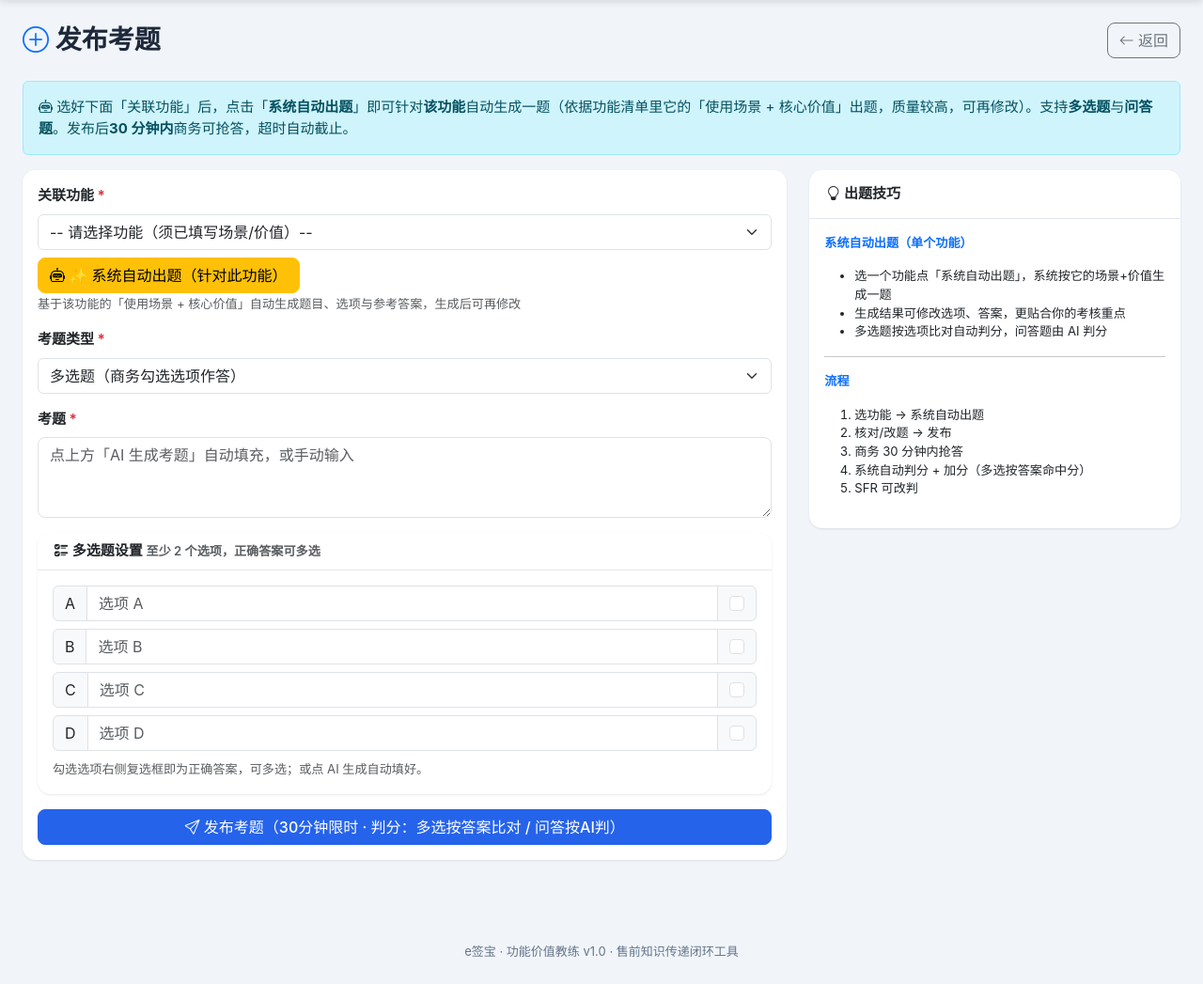
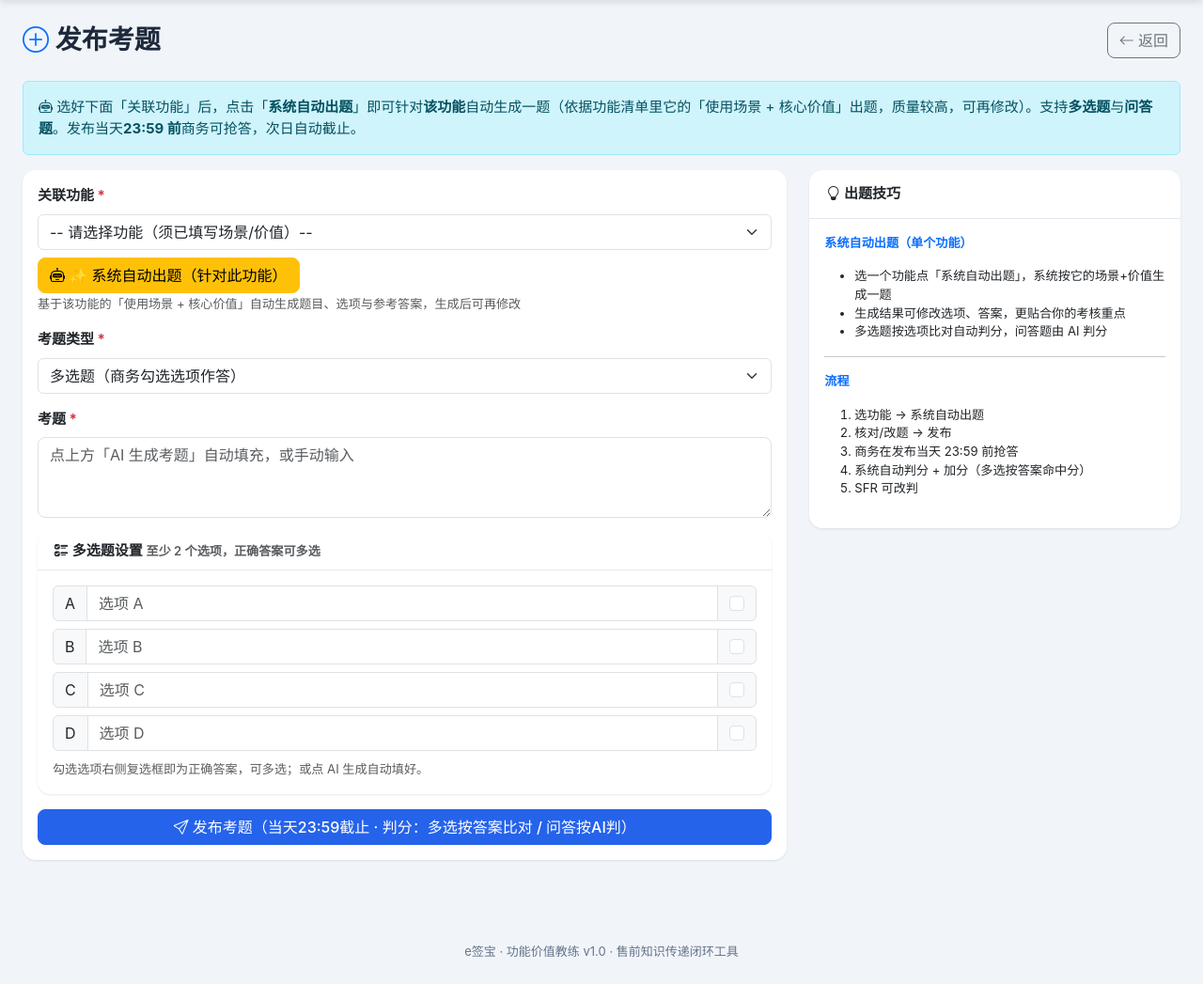
Before and after one commit to cg991107-sudo/esign-feature-coach, a Flask app: page /quiz/create in a window 1280 px wide. Shown: the part 56-1103 px from the top of the page at 94% size. Run offline with Flask 3, Linux system fonts and the light colour scheme; the visitor is signed in with stand-in values (Sample User, id 1); data comes from the database, SQL or seed files in the repository; data that the repository does not hold is empty; some libraries are stand-ins or nearby versions.

Commit message:
feat: 优化答题时限和功能清单筛选

```diff
--- a/app.py
+++ b/app.py
@@ -13,8 +13,9 @@ import os
 import re
 import json
 import sqlite3
-from datetime import datetime, timedelta
+from datetime import datetime
 from functools import wraps
+from zoneinfo import ZoneInfo
 
 from flask import (
     Flask, render_template, request, redirect, url_for,
@@ -55,6 +56,22 @@ if USE_PG:
 app = Flask(__name__)
 app.secret_key = "esign-feature-coach-2026"
 app.config["MAX_CONTENT_LENGTH"] = 8 * 1024 * 1024
+
+# 抢答考核统一按中国标准时间计算，避免 Render 服务器 UTC 时区造成日期错位。
+CHINA_TZ = ZoneInfo("Asia/Shanghai")
+
+def china_now():
+    """返回中国时间的无时区 datetime，兼容现有数据库的 TEXT 时间格式。"""
+    return datetime.now(CHINA_TZ).replace(tzinfo=None)
+
+def china_today_deadline(now=None):
+    """返回中国时间当天 23:59:59，作为抢答考核截止时间。"""
+    current = now or china_now()
+    return current.replace(hour=23, minute=59, second=59, microsecond=0)
+
+def china_timestamp(value):
+    """将数据库中的中国时间字符串对应的 naive datetime 转为 Unix 时间戳。"""
+    return int(value.replace(tzinfo=CHINA_TZ).timestamp())
 
 # ---------- 数据库 ----------
 
@@ -98,7 +115,7 @@ CREATE TABLE IF NOT EXISTS quizzes (
     closed_at TEXT,
     published_at TEXT,
     deadline TEXT,
-    duration_min INTEGER DEFAULT 30,
+    duration_min INTEGER DEFAULT 1440,
     auto_generated INTEGER DEFAULT 0,
     judge_mode TEXT DEFAULT 'manual',
     quiz_type TEXT DEFAULT 'qa',
@@ -168,7 +185,7 @@ CREATE TABLE IF NOT EXISTS quizzes (
     closed_at TEXT,
     published_at TEXT,
     deadline TEXT,
-    duration_min INTEGER DEFAULT 30,
+    duration_min INTEGER DEFAULT 1440,
     auto_generated INTEGER DEFAULT 0,
     judge_mode TEXT DEFAULT 'manual',
     quiz_type TEXT DEFAULT 'qa',
@@ -304,7 +321,7 @@ def migrate_db():
             for col, ddl in [
                 ("published_at", "TEXT"),
                 ("deadline", "TEXT"),
-                ("duration_min", "INTEGER DEFAULT 30"),
+                ("duration_min", "INTEGER DEFAULT 1440"),
                 ("auto_generated", "INTEGER DEFAULT 0"),
                 ("judge_mode", "TEXT DEFAULT 'manual'"),
                 ("quiz_type", "TEXT DEFAULT 'qa'"),
@@ -334,7 +351,7 @@ def migrate_db():
             for col, ddl in [
                 ("published_at", "TEXT"),
                 ("deadline", "TEXT"),
-                ("duration_min", "INTEGER DEFAULT 30"),
+                ("duration_min", "INTEGER DEFAULT 1440"),
                 ("auto_generated", "INTEGER DEFAULT 0"),
                 ("judge_mode", "TEXT DEFAULT 'manual'"),
                 ("quiz_type", "TEXT DEFAULT 'qa'"),
@@ -583,6 +600,7 @@ def features_page():
     q = request.args.get("q", "").strip()
     cat = request.args.get("cat", "").strip()
     status = request.args.get("status", "").strip()
+    filled_date = request.args.get("filled_date", "").strip()
     mine = request.args.get("mine", "").strip()
     tab = request.args.get("tab", "").strip()   # all / unshared / shared
     owner = request.args.get("owner", "").strip()  # 负责人筛选："unclaimed" 或用户 id
@@ -613,13 +631,17 @@ def features_page():
         elif owner.isdigit():
             sql += " AND f.owner_sfr_id=?"
             args.append(int(owner))
+    if filled_date:
+        # filled_date 保存格式为 YYYY-MM-DD HH:MM，按自然日筛选整天记录。
+        sql += " AND f.filled_date >= ? AND f.filled_date < ?"
+        args.extend([filled_date, f"{filled_date} 23:59:59"])
     sql += " ORDER BY f.code, f.id"
     rows = db.execute(sql, args).fetchall()
     cats = [r["category"] for r in db.execute(
         "SELECT DISTINCT category FROM features WHERE category IS NOT NULL").fetchall()]
-    # 负责人下拉选项：所有 SFR + "未认领"
+    # 负责人下拉选项使用系统内全部用户，避免角色调整或尚未分配功能的用户（例如开阳）缺失。
     owners = [r for r in db.execute(
-        "SELECT id,name FROM users WHERE role='sfr' ORDER BY name").fetchall()]
+        "SELECT id,name FROM users ORDER BY name").fetchall()]
     # SFR 未认领数量（用于顶部提示）
     unclaimed = 0
     if u and u["role"] == "sfr":
@@ -636,7 +658,8 @@ def features_page():
     shared_count = db.execute(
         "SELECT COUNT(*) c FROM features WHERE status='shared'").fetchone()["c"]
     return render_template("features.html", features=rows, cats=cats, owners=owners,
-                           q=q, cat=cat, status=status, mine=mine, tab=tab, owner=owner,
+                           q=q, cat=cat, status=status, filled_date=filled_date,
+                           mine=mine, tab=tab, owner=owner,
                            unclaimed=unclaimed, my_count=my_count, u=u,
                            unshared_count=unshared_count, shared_count=shared_count)
 
@@ -765,7 +788,7 @@ def fill_form(fid):
     if request.method == "POST":
         scenario = format_content(request.form.get("scenario", ""))
         value_point = format_content(request.form.get("value_point", ""))
-        now_str = datetime.now().strftime("%Y-%m-%d %H:%M")
+        now_str = china_now().strftime("%Y-%m-%d %H:%M")
         if scenario and value_point:
             # 填写完成 → 自动分享到学习中心（跳过 filled 中间态）
             status = "shared"
@@ -908,7 +931,7 @@ def quiz_page():
         dl_ts = None
         if r["deadline"]:
             try:
-                dl_ts = int(datetime.strptime(r["deadline"], "%Y-%m-%d %H:%M:%S").timestamp())
+                dl_ts = china_timestamp(datetime.strptime(r["deadline"], "%Y-%m-%d %H:%M:%S"))
             except Exception:
                 pass
         d["deadline_ts"] = dl_ts
@@ -920,7 +943,7 @@ def quiz_page():
         ar = db.execute("SELECT quiz_id, is_correct, score FROM answers WHERE user_id=?", (u["id"],)).fetchall()
         my_answers = {r["quiz_id"]: {"correct": r["is_correct"], "score": r["score"]} for r in ar}
     return render_template("quiz.html", quizzes=quizzes, u=u, my_answers=my_answers,
-                           now_ts=int(datetime.now().timestamp()))
+                           now_ts=china_timestamp(china_now()))
 
 
 @app.route("/api/generate-quiz")
@@ -974,9 +997,9 @@ def quiz_auto_generate():
         return redirect(url_for("quiz_page"))
 
     u = current_user()
-    now = datetime.now()
-    duration = 30
-    deadline = now + timedelta(minutes=duration)
+    now = china_now()
+    duration = 1440
+    deadline = china_today_deadline(now)
     made, failed = 0, 0
     try:
         from ai_helper import ai_generate_quiz
@@ -1009,7 +1032,7 @@ def quiz_auto_generate():
                     duration, options_text, ca, full_score))
         made += 1
     db.commit()
-    flash(f"系统自动出题完成：成功发布 {made} 道多选题" + (f"，{failed} 道生成失败" if failed else "") + "（满分=正确答案数），30分钟内可抢答", "success")
+    flash(f"系统自动出题完成：成功发布 {made} 道多选题" + (f"，{failed} 道生成失败" if failed else "") + "（满分=正确答案数），当天23:59前可抢答", "success")
     return redirect(url_for("quiz_page"))
 
 
@@ -1110,9 +1133,9 @@ def quiz_create():
             options_text = "|||".join(opts)
             correct_answer = "".join(letters)
         u = current_user()
-        now = datetime.now()
-        duration = 30
-        deadline = now + timedelta(minutes=duration)
+        now = china_now()
+        duration = 1440
+        deadline = china_today_deadline(now)
         if quiz_type == "multi":
             full_score = len(correct_answer) if correct_answer else 1
         else:
@@ -1127,7 +1150,7 @@ def quiz_create():
                     quiz_type, options_text, correct_answer, full_score))
         db.commit()
         typ_label = "多选题" if quiz_type == "multi" else "问答题"
-        flash(f"已发布 {typ_label}（{'满分'+str(full_score)+'分' if quiz_type=='multi' else '1分'}，30分钟内可抢答）", "success")
+        flash(f"已发布 {typ_label}（{'满分'+str(full_score)+'分' if quiz_type=='multi' else '1分'}，当天23:59前可抢答）", "success")
         return redirect(url_for("quiz_page"))
     features = db.execute(
         "SELECT * FROM features WHERE value_point IS NOT NULL AND value_point!='' ORDER BY name").fetchall()
@@ -1145,12 +1168,12 @@ def quiz_answer(qid):
     if not q or q["status"] != "active":
         flash("该题已关闭", "warning")
         return redirect(url_for("quiz_page"))
-    # 30 分钟限时检查
+    # 当天 23:59 限时检查（截止时间按中国标准时间存储）
     if q["deadline"]:
         try:
             dl = datetime.strptime(q["deadline"], "%Y-%m-%d %H:%M:%S")
-            if datetime.now() > dl:
-                flash(f"已超过作答时限（{q['duration_min'] or 30}分钟），无法抢答", "warning")
+            if china_now() > dl:
+                flash("已超过当天作答时间（当天23:59截止），无法抢答", "warning")
                 return redirect(url_for("quiz_page"))
         except Exception:
             pass
@@ -1291,11 +1314,11 @@ def quiz_detail(qid):
     deadline_ts = None
     if q["deadline"]:
         try:
-            deadline_ts = int(datetime.strptime(q["deadline"], "%Y-%m-%d %H:%M:%S").timestamp())
+            deadline_ts = china_timestamp(datetime.strptime(q["deadline"], "%Y-%m-%d %H:%M:%S"))
         except Exception:
             pass
     return render_template("quiz_detail.html", q=q, answers=answers,
-                           u=u, now_ts=int(datetime.now().timestamp()),
+                           u=u, now_ts=china_timestamp(china_now()),
                            deadline_ts=deadline_ts, show_others=show_others,
                            my_answered=my_answered,
                            options_list=quiz_options_list(q) if (q["quiz_type"] or "qa") == "multi" else [])
--- a/templates/quiz.html
+++ b/templates/quiz.html
@@ -9,7 +9,7 @@
 </div>
 
 {% if u and u.role == 'business' %}
-<div class="alert alert-info"><i class="bi bi-megaphone"></i> 商务同学看这里：点击考题下方的「我要抢答」提交回答，<b>系统用 AI 自动判分</b>，答对自动+1分。每题只能答一次，发布后 <b>30 分钟内</b>有效，想好了再提交！</div>
+<div class="alert alert-info"><i class="bi bi-megaphone"></i> 商务同学看这里：点击考题下方的「我要抢答」提交回答，<b>系统用 AI 自动判分</b>，答对自动+1分。每题只能答一次，发布当天 <b>23:59 前</b>有效，次日不能再答！</div>
 {% endif %}
 
 {% for q in quizzes %}
@@ -124,7 +124,7 @@ function copyQuizFromList(quizType, question, options, deadline){
   }
   lines.push('',
     '📝 作答方式：' + (isMulti ? '请直接回复选项字母（如：AC）' : '请直接回复你的答案'),
-    '📌 答题规则：每人限答1次，发布后30分钟内有效');
+    '📌 答题规则：每人限答1次，发布当天23:59前有效');
   if(deadline){ lines.push('⏰ 截止时间：' + deadline); }
   var text = lines.join('\n');
 
--- a/templates/quiz_create.html
+++ b/templates/quiz_create.html
@@ -6,7 +6,7 @@
   <a href="{{url_for('quiz_page')}}" class="btn btn-outline-secondary"><i class="bi bi-arrow-left"></i> 返回</a>
 </div>
 
-<div class="alert alert-info"><i class="bi bi-robot"></i> 选好下面「关联功能」后，点击「<b>系统自动出题</b>」即可针对<strong>该功能</strong>自动生成一题（依据功能清单里它的「使用场景 + 核心价值」出题，质量较高，可再修改）。支持<strong>多选题</strong>与<strong>问答题</strong>。发布后<strong>30 分钟内</strong>商务可抢答，超时自动截止。</div>
+<div class="alert alert-info"><i class="bi bi-robot"></i> 选好下面「关联功能」后，点击「<b>系统自动出题</b>」即可针对<strong>该功能</strong>自动生成一题（依据功能清单里它的「使用场景 + 核心价值」出题，质量较高，可再修改）。支持<strong>多选题</strong>与<strong>问答题</strong>。发布当天<strong>23:59 前</strong>商务可抢答，次日自动截止。</div>
 
 <div class="row">
   <div class="col-lg-8">
@@ -56,7 +56,7 @@
               <small class="text-muted">勾选选项右侧复选框即为正确答案，可多选；或点 AI 生成自动填好。</small>
             </div>
           </div>
-          <button class="btn btn-brand w-100"><i class="bi bi-send"></i> 发布考题（30分钟限时 · 判分：多选按答案比对 / 问答按AI判）</button>
+          <button class="btn btn-brand w-100"><i class="bi bi-send"></i> 发布考题（当天23:59截止 · 判分：多选按答案比对 / 问答按AI判）</button>
         </form>
       </div>
     </div>
@@ -76,7 +76,7 @@
         <ol>
           <li>选功能 → 系统自动出题</li>
           <li>核对/改题 → 发布</li>
-          <li>商务 30 分钟内抢答</li>
+          <li>商务在发布当天 23:59 前抢答</li>
           <li>系统自动判分 + 加分（多选按答案命中分）</li>
           <li>SFR 可改判</li>
         </ol>
--- a/templates/quiz_detail.html
+++ b/templates/quiz_detail.html
@@ -61,7 +61,7 @@
         </div>
         {% endfor %}
       </div>
-      <small class="text-muted d-block mt-2">多选：勾选所有正确选项后提交，系统按正确答案比对自动判分，每题仅一次，30分钟内有效。</small>
+      <small class="text-muted d-block mt-2">多选：勾选所有正确选项后提交，系统按正确答案比对自动判分，每题仅一次，发布当天23:59前有效。</small>
       <button class="btn btn-success mt-2"><i class="bi bi-send"></i> 提交回答</button>
     </form>
     {% else %}
@@ -70,7 +70,7 @@
         <input type="text" name="content" class="form-control" placeholder="输入你的回答..." required>
         <button class="btn btn-success"><i class="bi bi-send"></i> 提交回答</button>
       </div>
-      <small class="text-muted">每题仅能抢答一次，提交后由 AI 自动判分，发布后 30 分钟内有效。</small>
+      <small class="text-muted">每题仅能抢答一次，提交后由 AI 自动判分，发布当天23:59前有效。</small>
     </form>
     {% endif %}
   </div>
```
Also changed, not shown: templates/features.html (+6 -2 lines), README.md.
